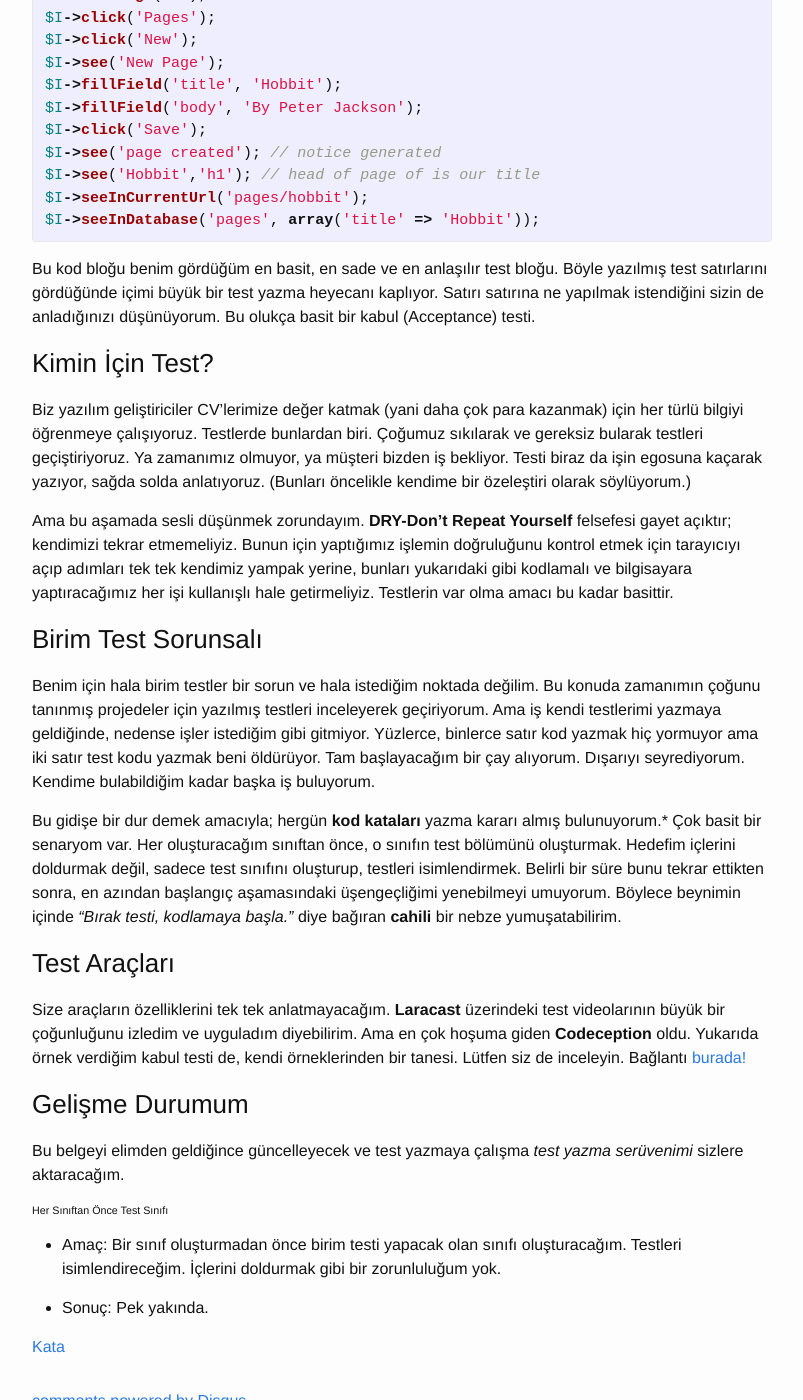
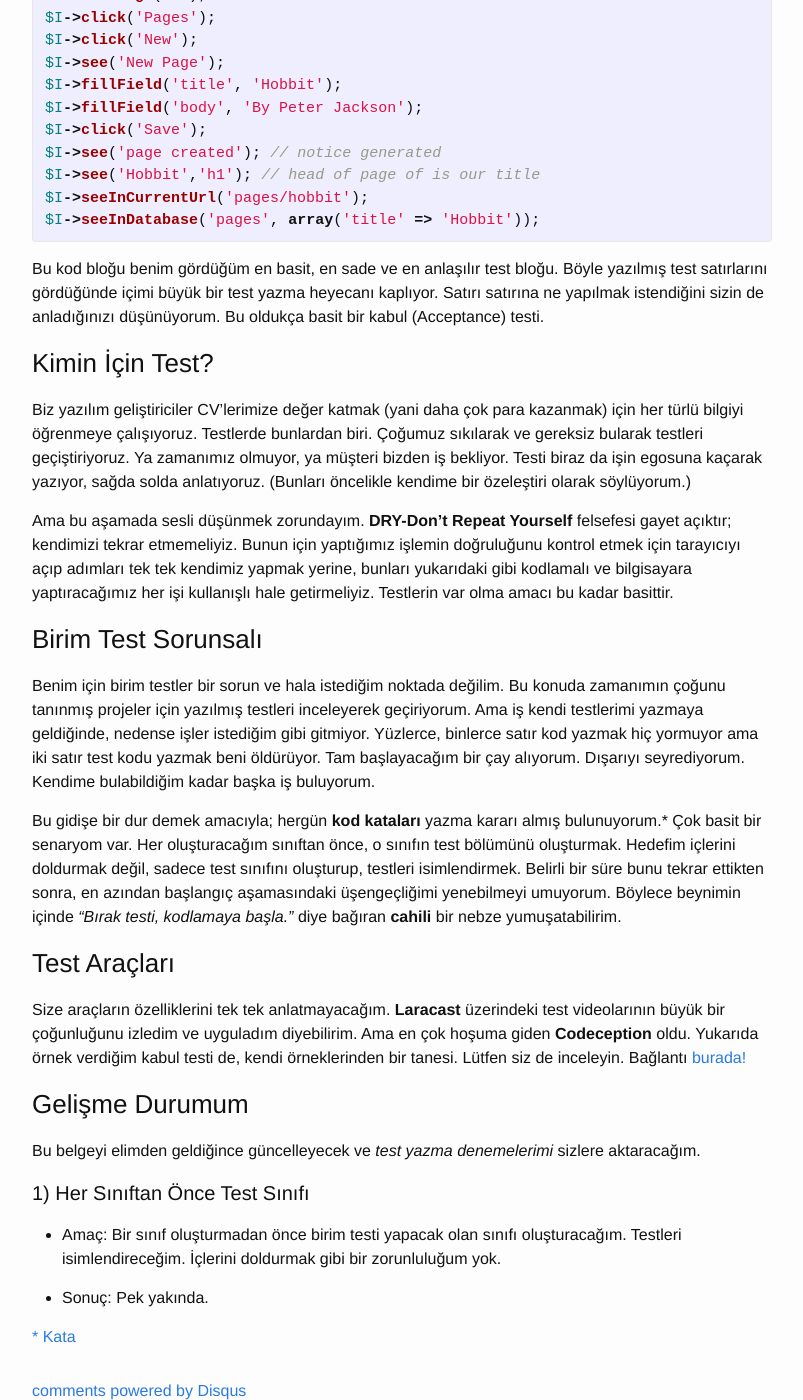
Before and after one commit to ozziest/ozziest.github.io, a Jekyll site: the page built from _posts/2014-09-15-test-yazmak-ile -basim-dertte.md, in a window 1280 px wide and 1400 px high, scrolled down 362 px. Shown: the whole window, without its empty margins (238-1041 px from the left). Built offline with Jekyll 4.4.1, drawn with Linux system fonts in a browser that asks for light colours; comment, search, counter and statistics services are not loaded.

Commit message:
Fix typo

```diff
--- a/_posts/2014-09-15-test-yazmak-ile -basim-dertte.md
+++ b/_posts/2014-09-15-test-yazmak-ile -basim-dertte.md
@@ -25,17 +25,17 @@
 $I->seeInDatabase('pages', array('title' => 'Hobbit'));
 {% endhighlight %}
 
-Bu kod bloğu benim gördüğüm en basit, en sade ve en anlaşılır test bloğu. Böyle yazılmış test satırlarını gördüğünde içimi büyük bir test yazma heyecanı kaplıyor. Satırı satırına ne yapılmak istendiğini sizin de anladığınızı düşünüyorum. Bu olukça basit bir kabul (Acceptance) testi.
+Bu kod bloğu benim gördüğüm en basit, en sade ve en anlaşılır test bloğu. Böyle yazılmış test satırlarını gördüğünde içimi büyük bir test yazma heyecanı kaplıyor. Satırı satırına ne yapılmak istendiğini sizin de anladığınızı düşünüyorum. Bu oldukça basit bir kabul (Acceptance) testi.
 
 ### Kimin İçin Test?
 
 Biz yazılım geliştiriciler CV'lerimize değer katmak (yani daha çok para kazanmak) için her türlü bilgiyi öğrenmeye çalışıyoruz. Testlerde bunlardan biri. Çoğumuz sıkılarak ve gereksiz bularak testleri geçiştiriyoruz. Ya zamanımız olmuyor, ya müşteri bizden iş bekliyor. Testi biraz da işin egosuna kaçarak yazıyor, sağda solda anlatıyoruz. (Bunları öncelikle kendime bir özeleştiri olarak söylüyorum.)
 
-Ama bu aşamada sesli düşünmek zorundayım. **DRY-Don't Repeat Yourself** felsefesi gayet açıktır; kendimizi tekrar etmemeliyiz. Bunun için yaptığımız işlemin doğruluğunu kontrol etmek için tarayıcıyı açıp adımları tek tek kendimiz yampak yerine, bunları yukarıdaki gibi kodlamalı ve bilgisayara yaptıracağımız her işi kullanışlı hale getirmeliyiz. Testlerin var olma amacı bu kadar basittir.
+Ama bu aşamada sesli düşünmek zorundayım. **DRY-Don't Repeat Yourself** felsefesi gayet açıktır; kendimizi tekrar etmemeliyiz. Bunun için yaptığımız işlemin doğruluğunu kontrol etmek için tarayıcıyı açıp adımları tek tek kendimiz yapmak yerine, bunları yukarıdaki gibi kodlamalı ve bilgisayara yaptıracağımız her işi kullanışlı hale getirmeliyiz. Testlerin var olma amacı bu kadar basittir.
 
 ### Birim Test Sorunsalı
 
-Benim için hala birim testler bir sorun ve hala istediğim noktada değilim. Bu konuda zamanımın çoğunu tanınmış projedeler için yazılmış testleri inceleyerek geçiriyorum. Ama iş kendi testlerimi yazmaya geldiğinde, nedense işler istediğim gibi gitmiyor. Yüzlerce, binlerce satır kod yazmak hiç yormuyor ama iki satır test kodu yazmak beni öldürüyor. Tam başlayacağım bir çay alıyorum. Dışarıyı seyrediyorum. Kendime bulabildiğim kadar başka iş buluyorum.
+Benim için birim testler bir sorun ve hala istediğim noktada değilim. Bu konuda zamanımın çoğunu tanınmış projeler için yazılmış testleri inceleyerek geçiriyorum. Ama iş kendi testlerimi yazmaya geldiğinde, nedense işler istediğim gibi gitmiyor. Yüzlerce, binlerce satır kod yazmak hiç yormuyor ama iki satır test kodu yazmak beni öldürüyor. Tam başlayacağım bir çay alıyorum. Dışarıyı seyrediyorum. Kendime bulabildiğim kadar başka iş buluyorum.
 
 Bu gidişe bir dur demek amacıyla; hergün **kod kataları** yazma kararı almış bulunuyorum.* Çok basit bir senaryom var. Her oluşturacağım sınıftan önce, o sınıfın test bölümünü oluşturmak. Hedefim içlerini doldurmak değil, sadece test sınıfını oluşturup, testleri isimlendirmek. Belirli bir süre bunu tekrar ettikten sonra, en azından başlangıç aşamasındaki üşengeçliğimi yenebilmeyi umuyorum. Böylece beynimin içinde *"Bırak testi, kodlamaya başla."* diye bağıran **cahili** bir nebze yumuşatabilirim.
 
@@ -45,12 +45,12 @@
 
 ### Gelişme Durumum
 
-Bu belgeyi elimden geldiğince güncelleyecek ve test yazmaya çalışma *test yazma serüvenimi* sizlere aktaracağım.
+Bu belgeyi elimden geldiğince güncelleyecek ve *test yazma denemelerimi* sizlere aktaracağım.
 
-###### Her Sınıftan Önce Test Sınıfı
+#### 1) Her Sınıftan Önce Test Sınıfı
 
 * Amaç: Bir sınıf oluşturmadan önce birim testi yapacak olan sınıfı oluşturacağım. Testleri isimlendireceğim. İçlerini doldurmak gibi bir zorunluluğum yok.
 
 * Sonuç: Pek yakında.
 
-[Kata](http://tr.wikipedia.org/wiki/Kata)
+[* Kata](http://tr.wikipedia.org/wiki/Kata)
```
